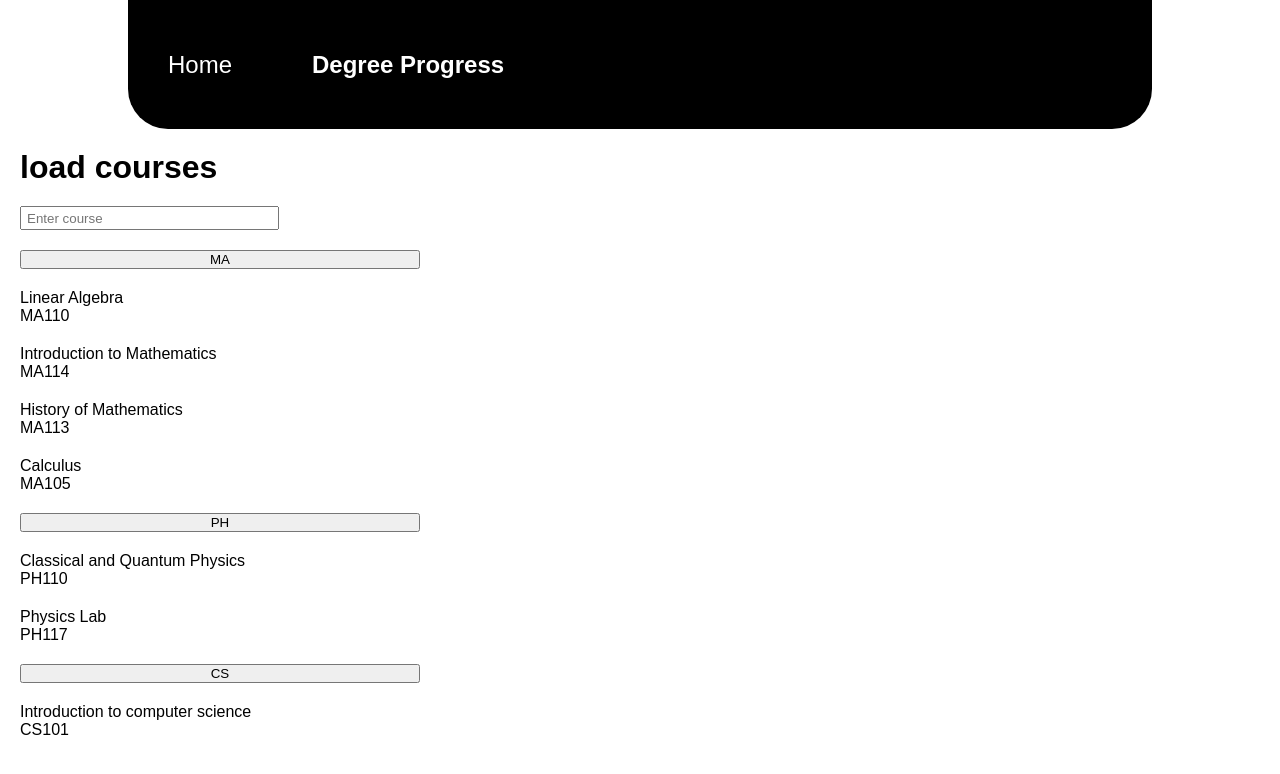
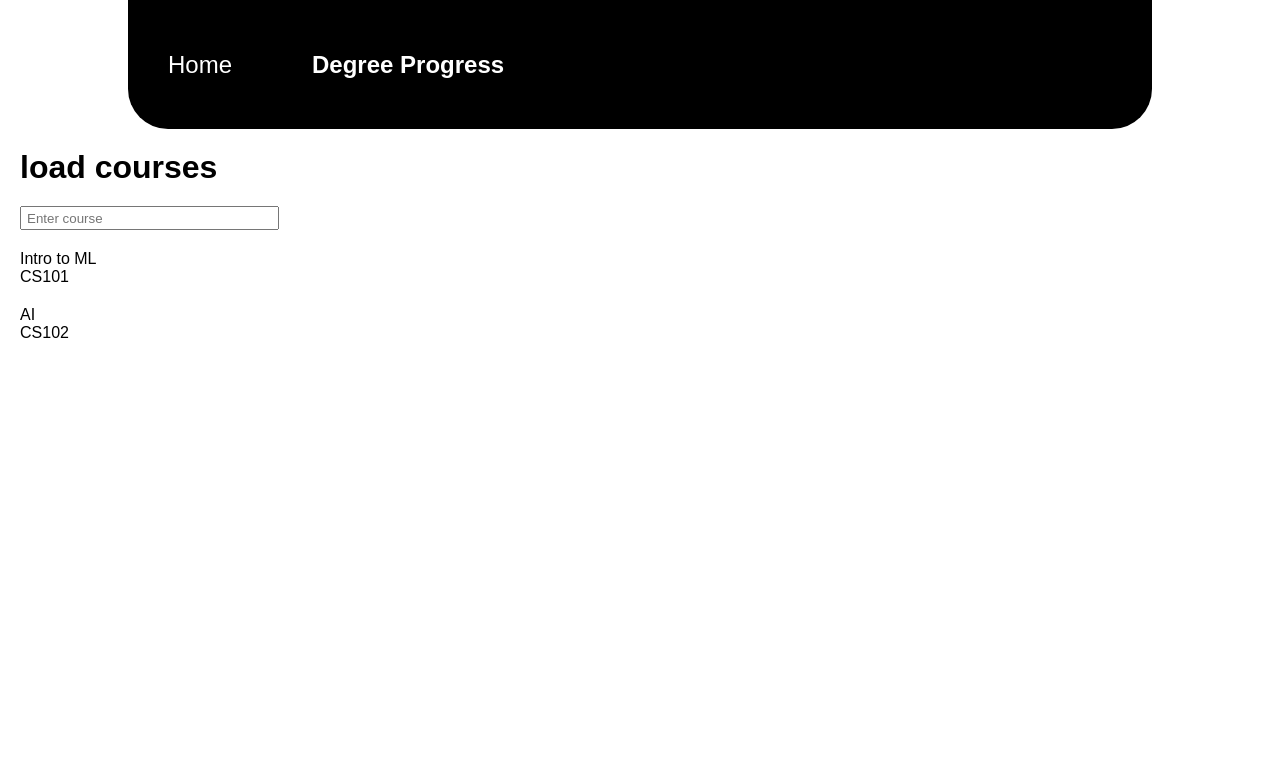
Before and after one commit to Chinoscode111/Degree_Planner_frontend, a React (Create React App) app: page /progress in a window 1280 px wide. Shown: the top 774 px of the page. Built offline with nearby package versions, Linux system fonts and the light colour scheme.

Commit message:
changing data

```diff
--- a/src/components/DegreeProgress/LoadCourses.js
+++ b/src/components/DegreeProgress/LoadCourses.js
@@ -4,98 +4,40 @@ const LoadCourses = () =>{
 
     const courses = [
         {
-            group: "MA",
-            courses: [{
-                name: "Linear Algebra",
-                code: "MA110",
-            },
-            {
-                name: "Introduction to Mathematics",
-                code: "MA114",
-            },
-            {
-                name: "History of Mathematics",
-                code: "MA113",
-            },
-            {
-                name: "Calculus",
-                code: "MA105",
-            }]
+            "title": "Intro to ML",
+            "code": "CS101",
+            "tag": "minor",
+            "semester": "fall",
+            "credits": 6.0
         },
         {
-            group: "PH",
-            courses: [{
-                name: "Classical and Quantum Physics",
-                code: "PH110",
-            },
-            {
-                name: "Physics Lab",
-                code: "PH117",
-            }]
-        },
-        {
-            group: "CS",
-            courses: [{
-                name: "Introduction to computer science",
-                code: "CS101",
-            }]
+            "title": "AI",
+            "code": "CS102",
+            "tag": "minor",
+            "semester": "fall",
+            "credits": 6.0
         }
-
     ]
 
-    const [coursesList, setCoursesList] = React.useState(courses.map(group => (
-        {...group, courses: group.courses.map(course => ({...course, toggle: true}))}
+    const [coursesList, setCoursesList] = React.useState(courses.map(course => (
+        {...course, toggle: true}
     )))
     console.log("courses list", coursesList)
-
-    function toggle(groupName){
-        console.log("toggle", groupName)
-        setCoursesList(prevCourseList => (
-            prevCourseList.map(group => (
-                group.group==groupName.group?
-                { ...group, courses: group.courses.map(prevCourse => ({ ...prevCourse, toggle: !prevCourse.toggle })) } : group
-            ))
-        ))
-    }
-
-    React.useEffect(() => {
-        console.log("new course list", coursesList);
-        setDisplayGroups(coursesList.map(group => (
-            createGroup(group)
-        )))
-        console.log("display groups", displayGroups)
-    }, [coursesList]);
-
 
     function createLabel(dict){
         console.log("creating label")
         return(
             <div className="load-courses--label">
-                <p>{dict.name}</p>
+                <p>{dict.title}</p>
                 <p>{dict.code}</p>
             </div>
         )
     }
 
-    function createGroup(group){
-        console.log("all group", group)
-        return(
-            <>
-            <button onClick={() => (toggle(group))}>{group.group}</button>
-            {group.courses.map(course => course.toggle ? createLabel(course) : <></>)}
-            </>
-            )
 
-    }
-
-    const [displayGroups, setDisplayGroups] = React.useState(coursesList.map(group => (
-        createGroup(group)
+    const [displayCourses, setDisplayCourses] = React.useState(courses.map(course => (
+        createLabel(course)
     )))
-
-
-    // const [displayCourses, setDisplayCourses] = React.useState(courses.map((course) => (
-    //     createLabel(course)
-    // )))
 
 
 
@@ -108,17 +50,16 @@ const LoadCourses = () =>{
     function handleChange(event) {
         const searchText = event.target.value.toLowerCase();
 
-        const updatedCoursesList = coursesList.map(group => ({
-            ...group,
-            courses: group.courses.map(course => ({
+        const updatedCoursesList = coursesList.map(course => ({
                 ...course,
-                toggle: course.name.toLowerCase().startsWith(searchText) || course.code.toLowerCase().startsWith(searchText)
+                toggle: course.title.toLowerCase().includes(searchText) || course.code.toLowerCase().includes(searchText)
             }))
-        }))
+
 
         setCoursesList(updatedCoursesList)
 
-        setDisplayGroups(updatedCoursesList.map(group => createGroup(group)))
+        setDisplayCourses(courses.map(course => (
+            createLabel(course))))
     }
 
 
@@ -132,8 +73,7 @@ const LoadCourses = () =>{
                 placeholder="Enter course"
                 onChange={handleChange}
             ></input>
-            {displayGroups}
-            {/* {displayCourses} */}
+            {displayCourses}
         </div>
 
     )
```
